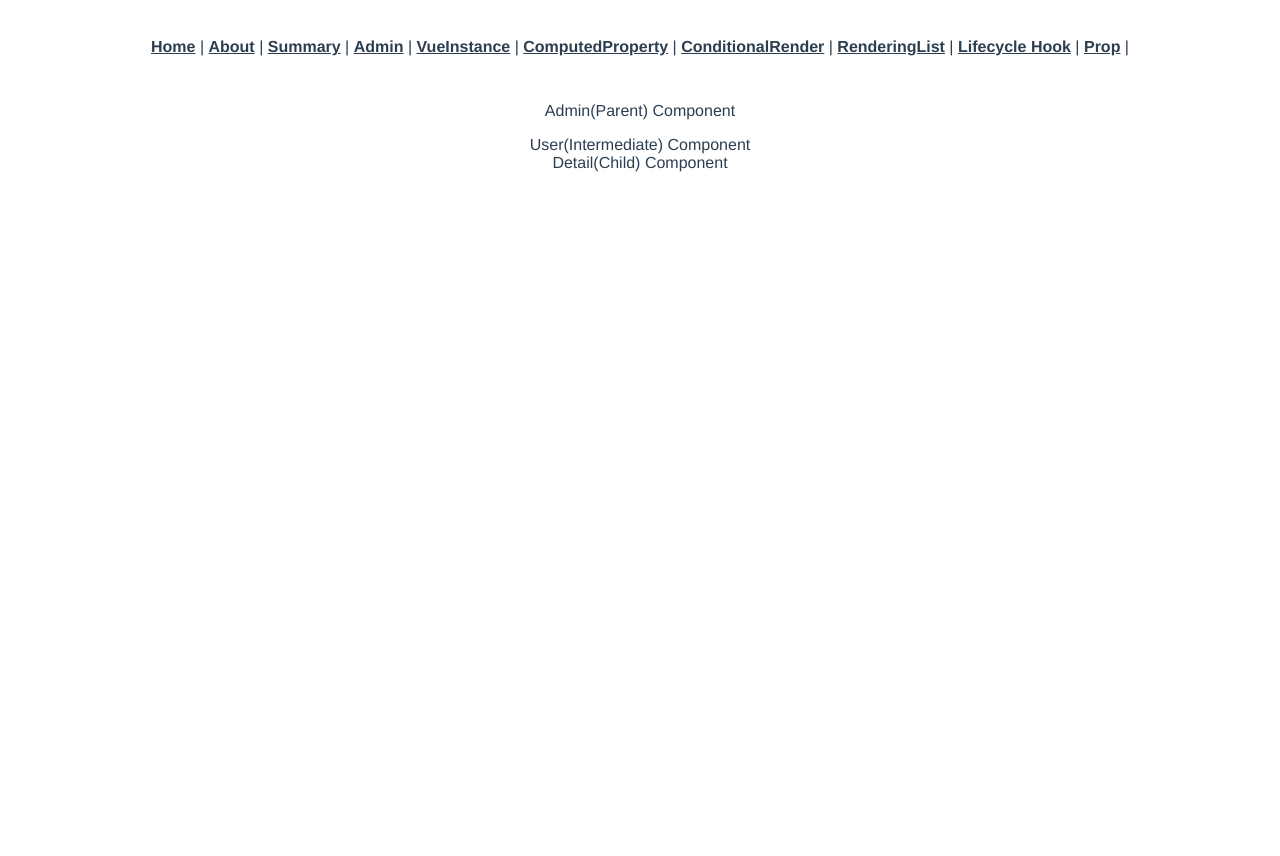
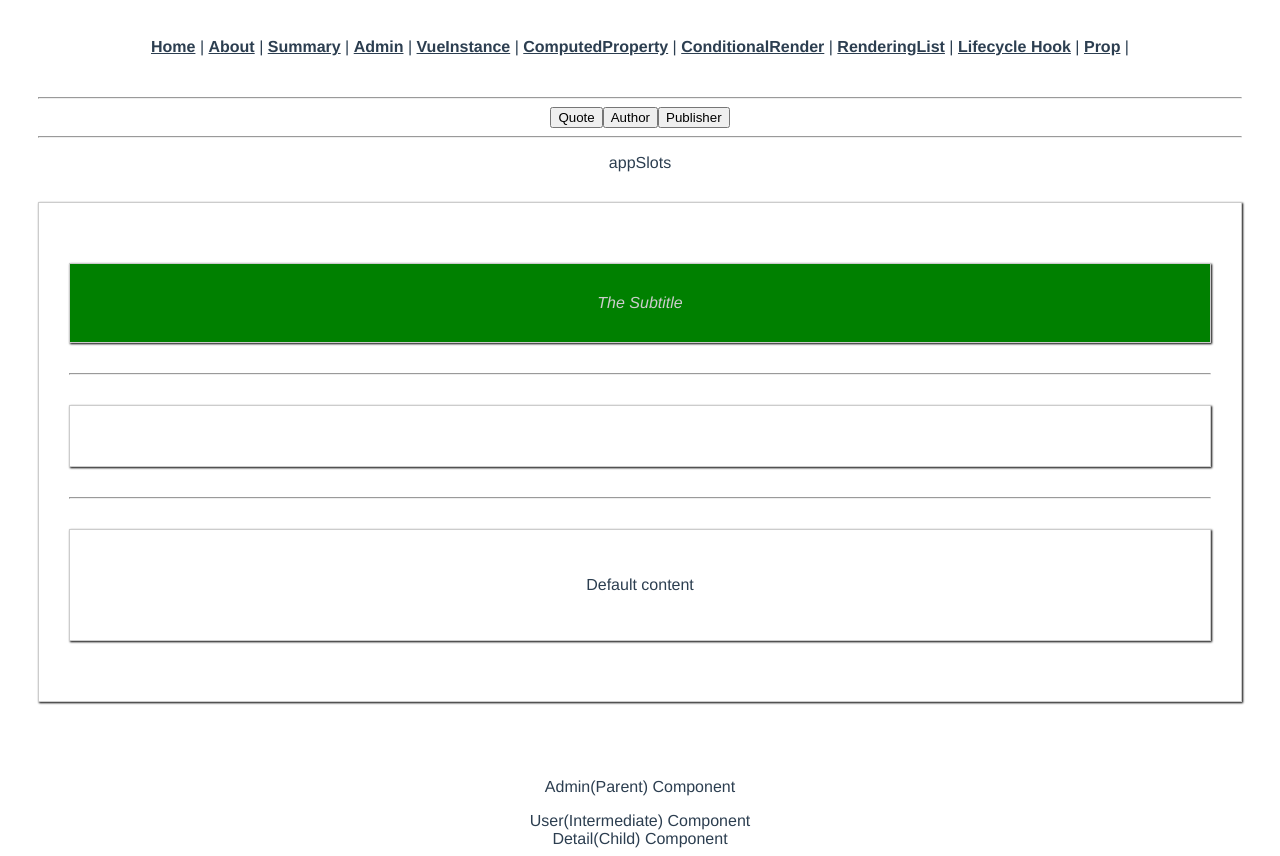
Before and after one commit to vaishnavi-shinde12/vue-cli, a Vue app: page /admin/user in a window 1280 px wide. Before the commit the page ends 800 px from the top, so only its background shows below. Built offline with nearby package versions, Linux system fonts and the light colour scheme.

Commit message:
Slots and Dynamic Component

```diff
--- a/src/App.vue
+++ b/src/App.vue
@@ -22,17 +22,53 @@
         </div>
       </div></pre> -->
 
+      <div><pre>
+      </pre>
+        <hr>
+        <button @click="selectedComponent = 'appSlots'">Quote</button>
+        <button @click="selectedComponent = 'appAuthor'">Author</button>
+        <button @click="selectedComponent = 'appPublisher'">Publisher</button>
+        <hr>
+        <p>{{ selectedComponent }}</p>
+        <keep-alive>                                        <!-- if using keep-alive tag the two lifecycle hook get generated -->
+          <component :is="selectedComponent">               <!-- That is Activated Hook and Deactivated Hook -->
+            <p>Default content</p>
+          </component>
+      </keep-alive>
+
+        <!-- <app-slots>                                              --   opening selector
+          <h2 slot="title"> {{ quoteTitle }}</h2>
+          <p slot ="content">A Wonderful Quote!!</p>
+          <p>Beautiful Slots</p>
+          <p>Default Slots</p>
+        </app-slots>                                                  --  closing selector -->
+      </div>
+
     </div>
     <router-view></router-view>
   </div>
 </template>
 
 <script>
-  import First from "@/components/First.vue"
+  import First from "@/components/First.vue";
+  import Slots from "@/components/Slots.vue";
+  import Author from "@/components/Author.vue";
+  import Publisher from "@/components/Publisher.vue";
+
+
    export default {
      name: "app",
+     data: function() {
+         return {
+           quoteTitle: "The Quote",
+           selectedComponent: 'appSlots'
+         }
+     },
      components: {
       appFirst: First,
+      appSlots: Slots,
+      appAuthor: Author,
+      appPublisher: Publisher
      }
    }
 </script>
--- /dev/null
+++ b/src/components/Author.vue
@@ -0,0 +1,14 @@
+<template>
+    <div>
+        <p>The Author </p>
+    </div>
+</template>
+
+<script>
+    export default {
+
+    }
+</script>
+
+<style scoped>
+</style>
--- /dev/null
+++ b/src/components/Publisher.vue
@@ -0,0 +1,29 @@
+<template>
+    <div>
+        <p>The Publisher</p>
+        <button @click="counter++">Increase</button>
+        <p>{{ counter }}</p>
+    </div>
+</template>
+
+<script>
+    export default {
+         data: function() {
+             return {
+                 counter: 0
+             };
+         },
+         destroyed() {
+             console.log("Destroyed!");
+         },
+         activated() {
+             console.log("Activated!");
+         },
+         deactivated() {
+             console.log("Deactivated!");
+         }
+    }
+</script>
+
+<style scoped>
+</style>
--- /dev/null
+++ b/src/components/Slots.vue
@@ -0,0 +1,38 @@
+<template>
+    <div>
+    <div class="slots">
+        <slot name="title"></slot>       <!-- passing content from outside and render it in child component using slots -->
+        <span style= "color: #ccc"><slot name="subtitle">The Subtitle</slot></span>
+    </div>
+    <hr>
+    <div>
+        <slot name="content"></slot>
+    </div>
+    <hr>
+    <div>
+        <slot></slot>
+    </div>
+</div>
+</template>
+
+<script>
+    export default {
+    }
+</script>
+
+<style scoped>
+    div {
+        box-shadow: 1px 1px 2px black;
+        text-align: center;
+        margin: 30px auto;
+        border: 1px solid #ccc;
+        padding: 30px;
+    }
+    h2 {
+        color: red;
+    }
+    .slots {
+        font-style: italic;
+        background-color:green;
+    }
+</style>
--- a/src/main.js
+++ b/src/main.js
@@ -4,7 +4,7 @@ import router from "./router";
 
 Vue.config.productionTip = false;
 
-export const eventBus = new Vue({
+export const eventBus = new Vue({          //for props
   methods: {                              //centralized code in event Bus
     changeAge: function(age) {
       this.$emit('ageWasEdited',age);
--- a/src/router.js
+++ b/src/router.js
@@ -11,6 +11,7 @@ import RenderingList from "@/components/RenderingList";
 import lifecycle from "@/components/lifecycle";
 import First from "@/components/First";
 import computedprop from "@/components/computedprop";
+import Slots from "@/components/Slots";
 
 Vue.use(Router);
 function lazyLoad(view){                                 //Function for lazyLoading
@@ -94,6 +95,11 @@ export default new Router({
       path: "/firstprop",
       name: "first",
       component: First
+    },
+    {
+      path: "/slots",
+      name: "slots",
+      component: Slots
     }
   ]
 });
```
